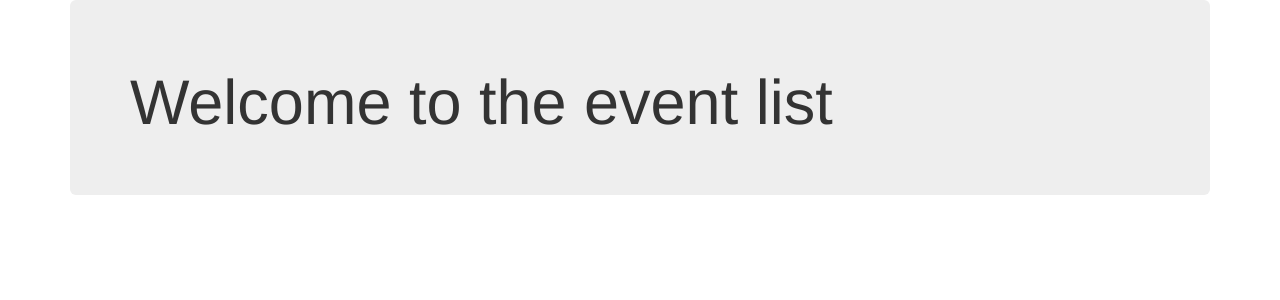
After one commit to dat-adi/oschub, a Django app: page /events/list/ in a window 1280 px wide. The commit adds this page. Shown: the top 300 px of the page. Run offline with Django 3.2, Linux system fonts and the light colour scheme; data that the repository does not hold is empty; some libraries are stand-ins or nearby versions.

Commit message:
form, list, home page added

```diff
--- a/event_regis/models.py
+++ b/event_regis/models.py
@@ -1,4 +1,5 @@
 from django.db import models
+from django.urls import reverse
 
 
 # Create your models here.
@@ -11,3 +12,6 @@ class Event(models.Model):
 
     def __str__(self):
         return self.event_name
+
+    def get_absolute_url(self):
+        return reverse("event_regis:detail", kwargs={'pk': self.pk})
--- /dev/null
+++ b/event_regis/templates/event_regis/event_detail.html
@@ -0,0 +1,3 @@
+{% extends 'event_regis/base_event_regis.html' %}
+{% block body_block %}
+{% endblock %}
--- a/event_regis/templates/event_regis/register_event.html
+++ b/event_regis/templates/event_regis/event_form.html
@@ -1,7 +1,5 @@
 {% extends 'event_regis/base_event_regis.html' %}
 {% block body_block %}
-    <h1>This is the event registration page</h1>
-    <h2>Form are yet to be added.</h2>
     {% if registered %}
         <h1>Thank you for registering.</h1>
     {% else %}
@@ -9,7 +7,7 @@
         <h3>Fill out the form : </h3>
         <form enctype="multipart/form-data" method="POST">
             {% csrf_token %}
-            {{ event_registration_form.as_p }}
+            {{ form.as_p }}
             <input type="submit" value="Register Event">
         </form>
     {% endif %}
--- /dev/null
+++ b/event_regis/templates/event_regis/event_list.html
@@ -0,0 +1,10 @@
+{% extends 'event_regis/base_event_regis.html' %}
+    <title>Event List View</title>
+    {% block body_block %}
+        <h1>Welcome to the event list</h1>
+        <ol>
+            {% for event in events %}
+                <h2><li><a href="{{ event.id }}">{{ event.event_name }}</a></li></h2>
+            {% endfor %}
+        </ol>
+    {% endblock %}
--- a/event_regis/urls.py
+++ b/event_regis/urls.py
@@ -4,5 +4,7 @@ from . import views
 app_name = "event_regis"
 
 urlpatterns = [
-    path('', views.RegisterEvent.as_view()),
+    path('', views.EventHomePage.as_view(), name="event_home_page"),
+    path('list/', views.EventListView.as_view(), name="list"),
+    path('create/', views.RegisterEvent.as_view(), name="create"),
 ]
--- a/event_regis/views.py
+++ b/event_regis/views.py
@@ -1,7 +1,20 @@
 from django.shortcuts import render
-from django.views.generic import TemplateView
+from django.views.generic import (TemplateView, CreateView,
+                                  ListView, DetailView,
+                                  UpdateView, DeleteView)
+from . import models
 
 
 # Create your views here.
-class RegisterEvent(TemplateView):
-    template_name = 'event_regis/register_event.html'
+class RegisterEvent(CreateView):
+    fields = ('event_name', 'event_start_time', 'event_details', 'live_stream_link', 'documentation_link')
+    model = models.Event
+
+
+class EventListView(ListView):
+    context_object_name = 'events'
+    model = models.Event
+
+
+class EventHomePage(TemplateView):
+    template_name = 'event_regis/event_home_page.html'
--- a/oschub/urls.py
+++ b/oschub/urls.py
@@ -19,6 +19,6 @@ from django.urls import path, include
 urlpatterns = [
     path('', include('login_interface.urls')),
     path('dashboard/', include('dashboard.urls')),
-    path('event_registration/', include('event_regis.urls')),
+    path('events/', include('event_regis.urls')),
     path('admin/', admin.site.urls),
 ]
```
Also changed, not shown: event_regis/forms.py (deleted, +0 -12 lines), event_regis/templates/event_regis/event_home_page.html (added, +7 -0 lines).
